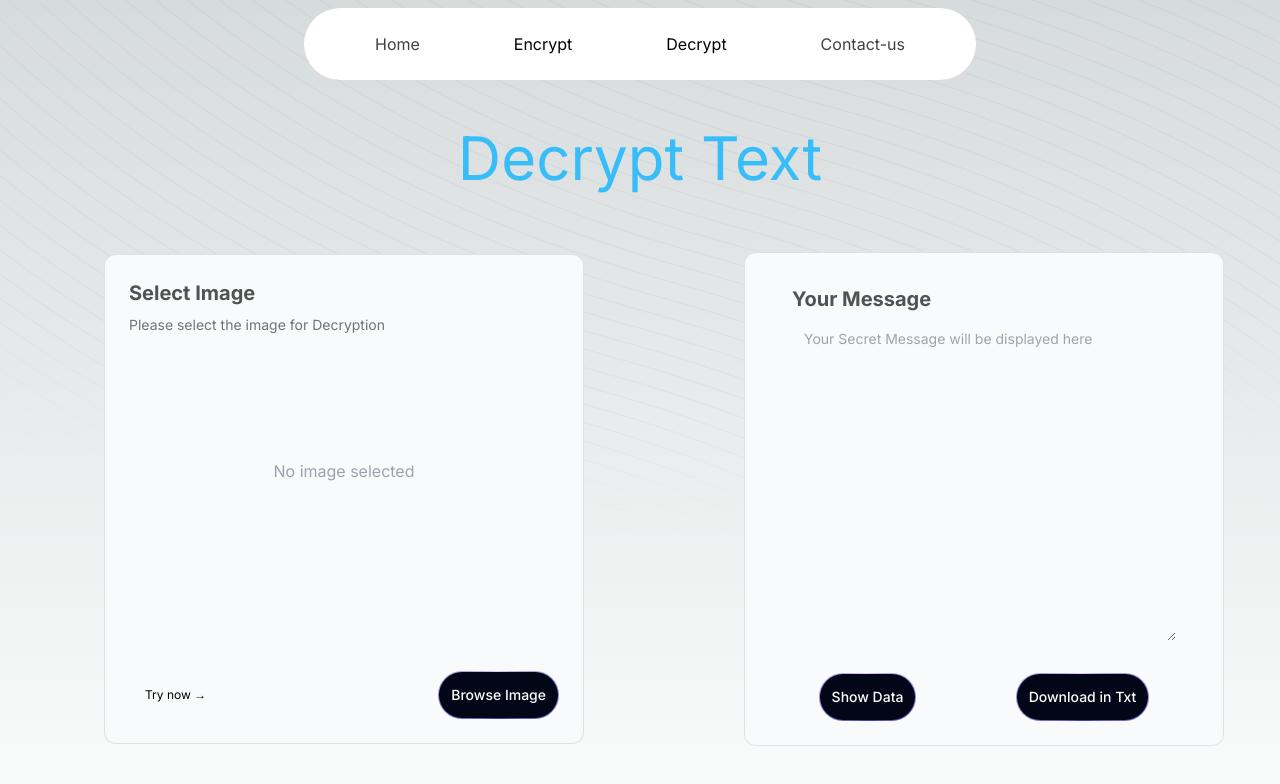
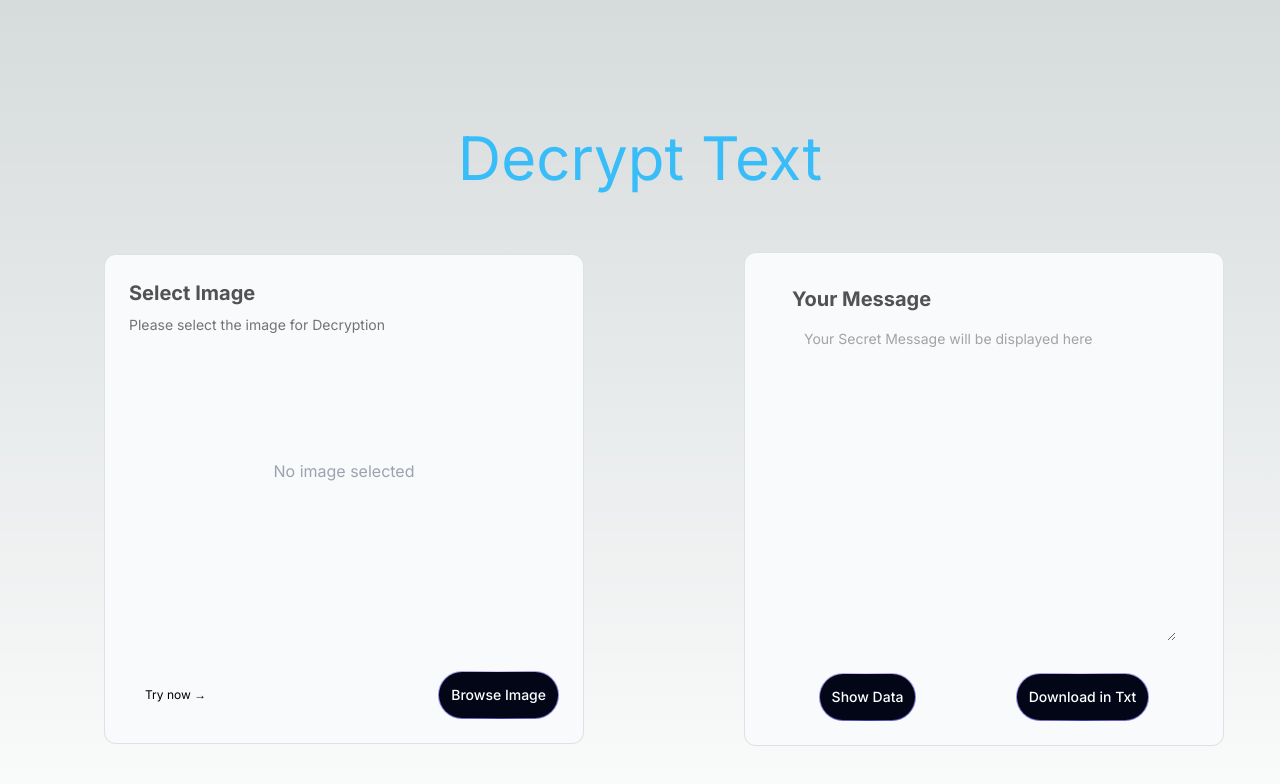
Before and after one commit to Gautam855/StegnoWeb, a Next.js app: page /DecryptText in a window 1280 px wide. Shown: the top 784 px of the page. Built offline with nearby package versions, Linux system fonts and the light colour scheme.

Commit message:
Update page.tsx

```diff
--- a/src/app/DecryptText/page.tsx
+++ b/src/app/DecryptText/page.tsx
@@ -108,16 +108,16 @@ function DecryptText() {
     document.body.appendChild(element);
     element.click();
   };
-
-  return (
+ return (
+    // JSX for DecryptText component
     <div className="overflow-hidden pb-40">
-      <NavbarDemo />
+      {/* Navbar and other elements */}
       <div className="text-center mt-32 text-6xl text-sky-400">Decrypt Text</div>
       <div className="flex flex-row items-center justify-around">
         <ThreeDCardDemo selectedImage={selectedImage} handleImageChange={handleImageChange} />
         <SignupFormDemo decryptedText={decryptedText} handleDecryptClick={handleDecryptClick} handleDownloadTxt={handleDownloadTxt} />
       </div>
-      <BackgroundBeams />
+      {/* BackgroundBeams and other elements */}
     </div>
   );
 }
```
